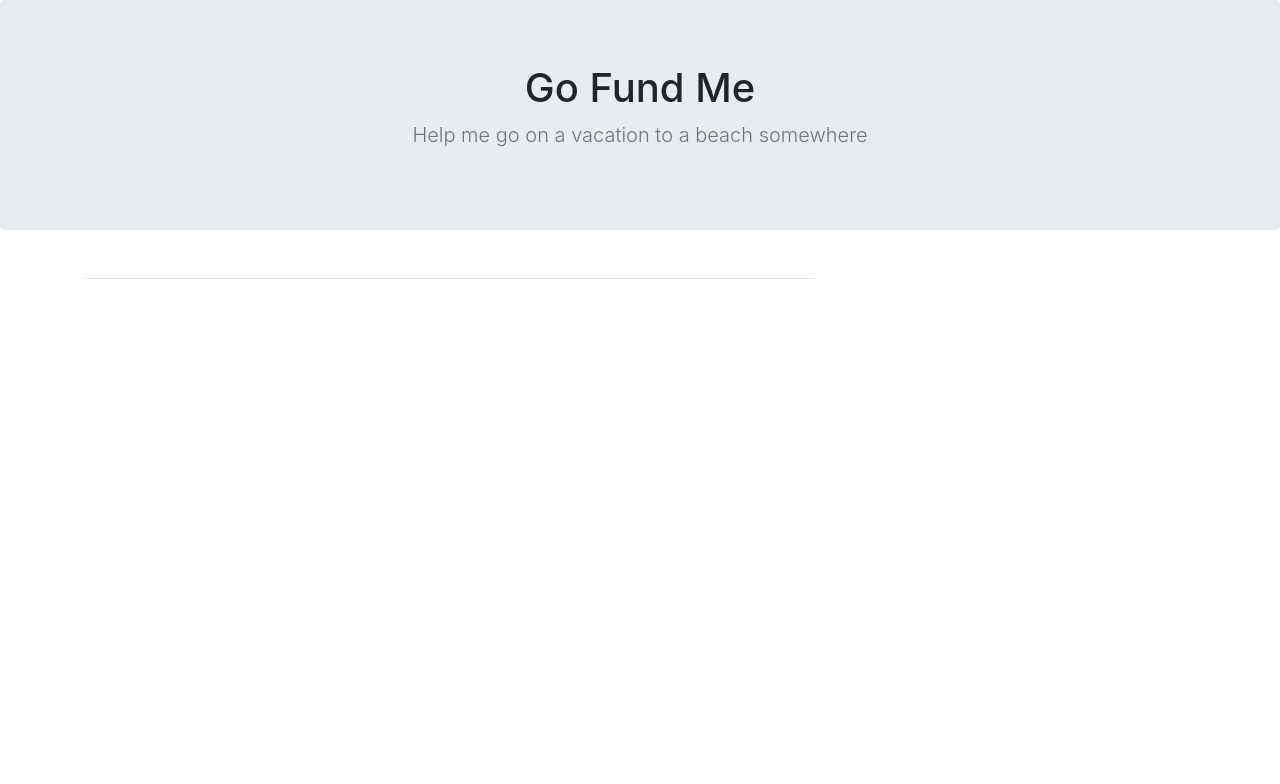
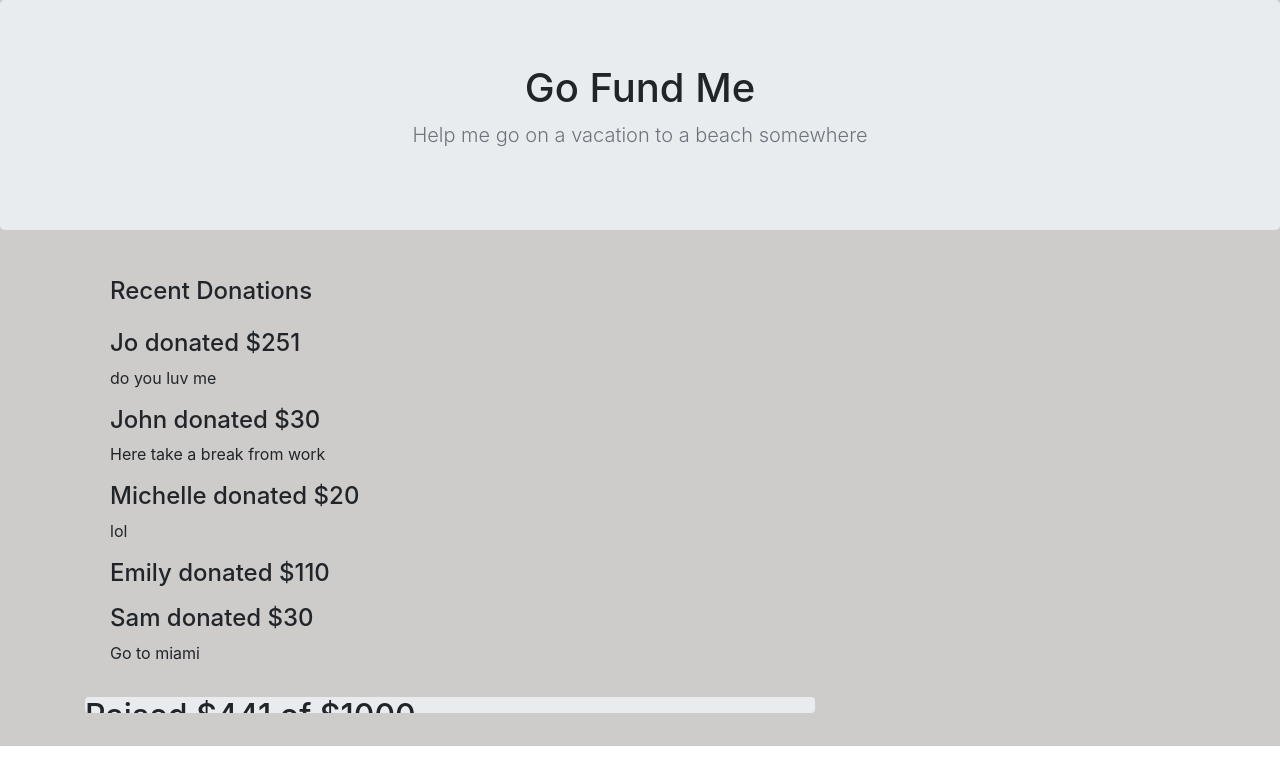
Before and after one commit to joinpursuit/Pursuit-Core-Web-Props-Lab-Tested, a React (Create React App) app: page / in a window 1280 px wide. Shown: the top 784 px of the page. Built offline with nearby package versions, Linux system fonts and the light colour scheme.

Commit message:
working on it

```diff
--- a/src/App.js
+++ b/src/App.js
@@ -1,6 +1,9 @@
 import React from "react";
+import Progres from "./Components/Progress"
+import TopBar from "./Components/TopBar";
+import RecentDonations from "./Components/RecentDonations"
+import DonationForm from "./Components/DonationForm"
 
-import TopBar from "./Components/TopBar";
 
 import "./App.css";
 
@@ -37,6 +40,8 @@ const donations = [
   },
 ];
 
+
+
 export default class App extends React.Component {
   render() {
     return (
@@ -44,10 +49,9 @@ export default class App extends React.Component {
         <TopBar />
         <div className="container">
           <div className="row">
-            {/* TODO: Donations */}
-
+            <RecentDonations donations={donations}/>
             <div className="col-8">
-              {/* TODO: Progress */}
+              <Progres donations={donations}/>
               <hr />
               {/* TODO: DonationForm */}
             </div>
--- a/src/Components/DonationForm.js
+++ b/src/Components/DonationForm.js
@@ -1,7 +1,9 @@
 import React from "react";
 
 const DonationForm = () => {
-  return null;
+  return (
+    console.log(" ")
+  );
 };
 
 export default DonationForm;
--- /dev/null
+++ b/src/Components/OneDonation.js
@@ -0,0 +1,14 @@
+import React from "react";
+
+const OneDonation = (props) => {
+  const { donations } = props;
+
+  return (
+    <li>
+     <h4>{donations.name} donated ${donations.amount}</h4>
+      <p>{donations.caption}</p>
+    </li>
+  );
+};
+
+export default OneDonation;
--- a/src/Components/Progress.js
+++ b/src/Components/Progress.js
@@ -1,7 +1,18 @@
 import React from "react";
+import "../Components/Progress.css"
 
-const Progress = () => {
-  return null;
+const Progress = (props) => {
+  const{donations} = props
+  const sum = 441;
+  // donations.forEach(donation => {
+  //   sum += donation.amount
+  // });
+  const goal = "$1000"
+  return (
+    <section className="progress bar">
+      <h2>Raised ${sum} of {goal}</h2>
+    </section>
+  );
 };
 
 export default Progress;
--- /dev/null
+++ b/src/Components/RecentDonations.css
@@ -0,0 +1,14 @@
+div{
+    display:flex;
+    flex-wrap: wrap;
+    flex-direction: column;
+    background-color: rgb(206, 204, 202);
+}
+
+.list-of-donations{
+    list-style: none;
+}
+
+.recent-title{
+    padding: 15px 0 15px 0;
+}
--- a/src/Components/RecentDonations.js
+++ b/src/Components/RecentDonations.js
@@ -1,7 +1,22 @@
+import { render } from "@testing-library/react";
 import React from "react";
+import "../Components/RecentDonations.css"
+import OneDonation from "./OneDonation"
 
-const RecentDonations = () => {
-  return null;
+const RecentDonations = (props) => {
+  const {donations} = props
+  const listdonations = donations.map(singleDonation =>{
+
+    return  <  OneDonation donations={singleDonation}/>
+  })
+  return (
+    <>
+    <ul className="list-of-donations">
+    <h4 className="recent-title">Recent Donations</h4>
+    {listdonations}
+    </ul>
+    </>
+  );
 };
 
 export default RecentDonations;
```
Also changed, not shown: src/Components/Progress.css (added).
